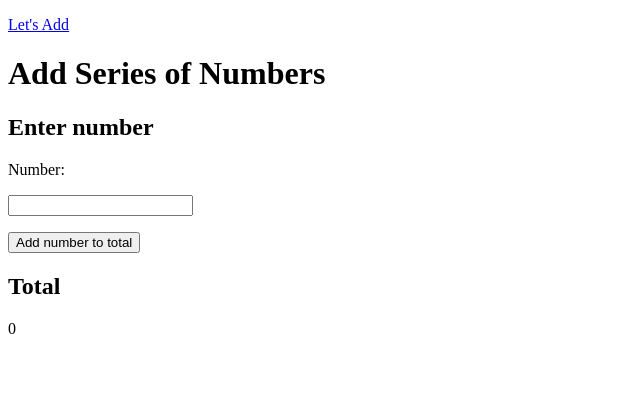
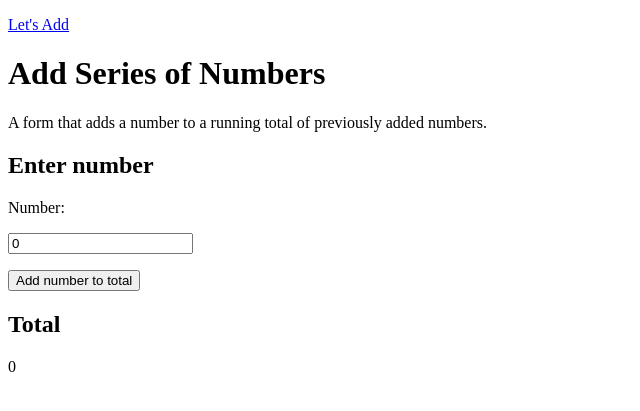
Before and after one commit to richardcornish/letsadd, a Django app: page /series/ in a window 1280 px wide. Shown: the top 411 px of the page, without its empty margins (0-640 px from the left). Run offline with Django 3.2, Linux system fonts and the light colour scheme.

Commit message:
Cleaned up series app

```diff
--- a/letsadd/series/forms.py
+++ b/letsadd/series/forms.py
@@ -2,14 +2,10 @@ from django import forms
 
 
 class SeriesForm(forms.Form):
-    prev = forms.IntegerField(label='Previous', initial=0, widget=forms.HiddenInput)
-    num = forms.IntegerField(label='Number')
-
-    def __init__(self, *args, **kwargs):
-        super().__init__(*args, **kwargs)
-        self.fields['num'].initial = None
+    previous = forms.IntegerField(initial=0, widget=forms.HiddenInput)
+    current = forms.IntegerField(initial=0, label='Number')
 
     def add_numbers(self):
-        prev = self.cleaned_data['prev']
-        num = self.cleaned_data['num']
-        return prev + num
+        previous = self.cleaned_data['previous']
+        current = self.cleaned_data['current']
+        return previous + current
--- a/letsadd/series/views.py
+++ b/letsadd/series/views.py
@@ -4,20 +4,30 @@ from .forms import SeriesForm
 
 
 def series(request):
-    prev = None
     total = 0
     if request.GET:
-        form = SeriesForm(request.GET)
+
+        # QueryDict instances (request.GET) are immutable, so make a copy for
+        # the form. We manipulate the form data later for state purposes.
+        # https://docs.djangoproject.com/en/3.2/ref/request-response/#querydict-objects
+        # https://docs.djangoproject.com/en/3.2/ref/request-response/#django.http.QueryDict.copy
+        form = SeriesForm(request.GET.copy())
+
         if form.is_valid():
-            prev = form.cleaned_data['prev']
             total = form.add_numbers()
-            data = request.GET.copy()
-            data.__setitem__('prev', int(request.GET.get('prev')) + int(request.GET.get('num')))
-            form = SeriesForm(data)
+
+            # Mutate the form data's "previous" key to maintain the running
+            # total. This is usually a "no, no" but changing the form data
+            # maintains the state so that upon next form submission,
+            # "previous" contains the total required to correctly compute the
+            # next total. The form's cleaned data can be used to access
+            # values from the last submission as needed.
+            # TL;DR: "previous is the new total"
+            form.data['previous'] = total
+
     else:
         form = SeriesForm()
     return render(request, 'series/series_form.html', {
         'form': form,
-        'previous': prev,
         'total': total,
     })
--- a/letsadd/templates/series/series_form.html
+++ b/letsadd/templates/series/series_form.html
@@ -7,6 +7,8 @@
 {% block content %}
 
 <h1>Add Series of Numbers</h1>
+
+<p>A form that adds a number to a running total of previously added numbers.</p>
 
 <h2>Enter number</h2>
 
@@ -36,7 +38,7 @@
 
 <p>
     {% if form.cleaned_data %}
-        {{ previous }} + {{ form.cleaned_data.num }} = {{ total }}
+        {{ form.cleaned_data.previous }} + {{ form.cleaned_data.current }} = {{ total }}
     {% else %}
         {{ total }}
     {% endif %}
```
